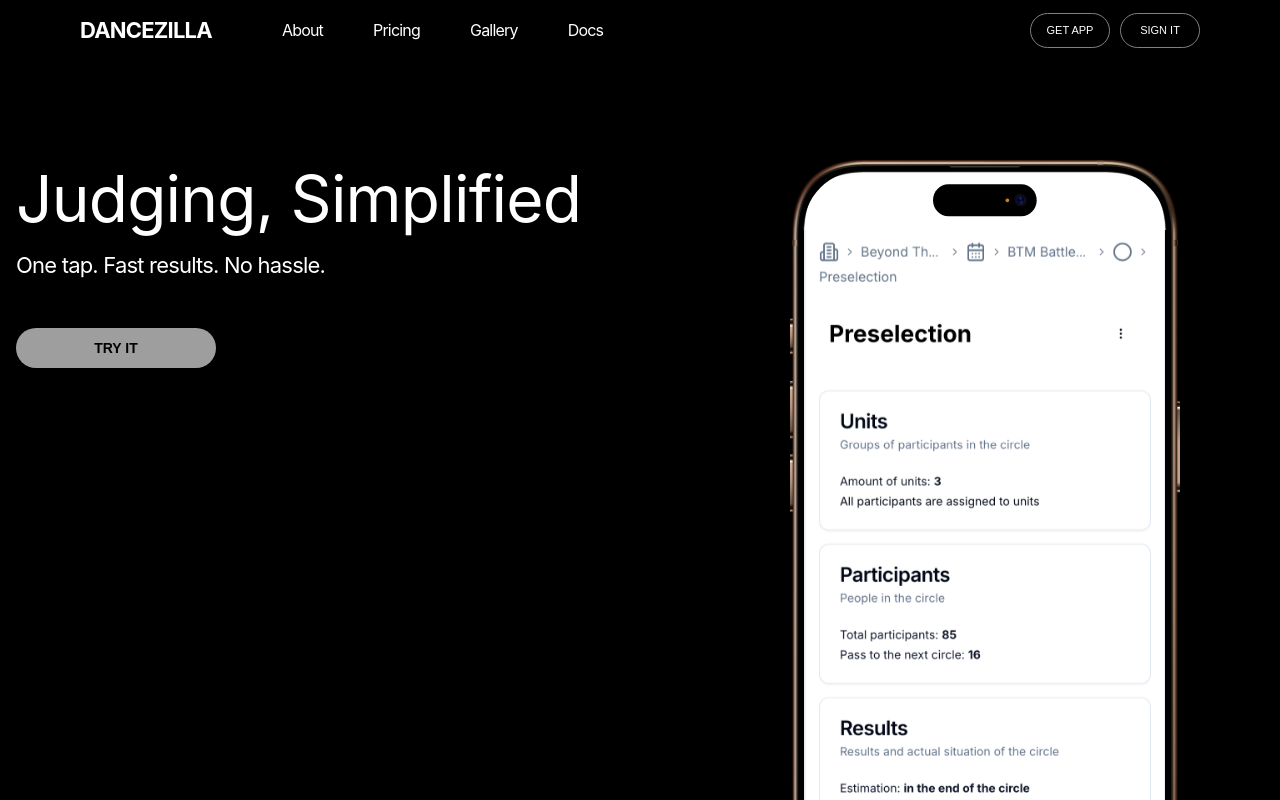
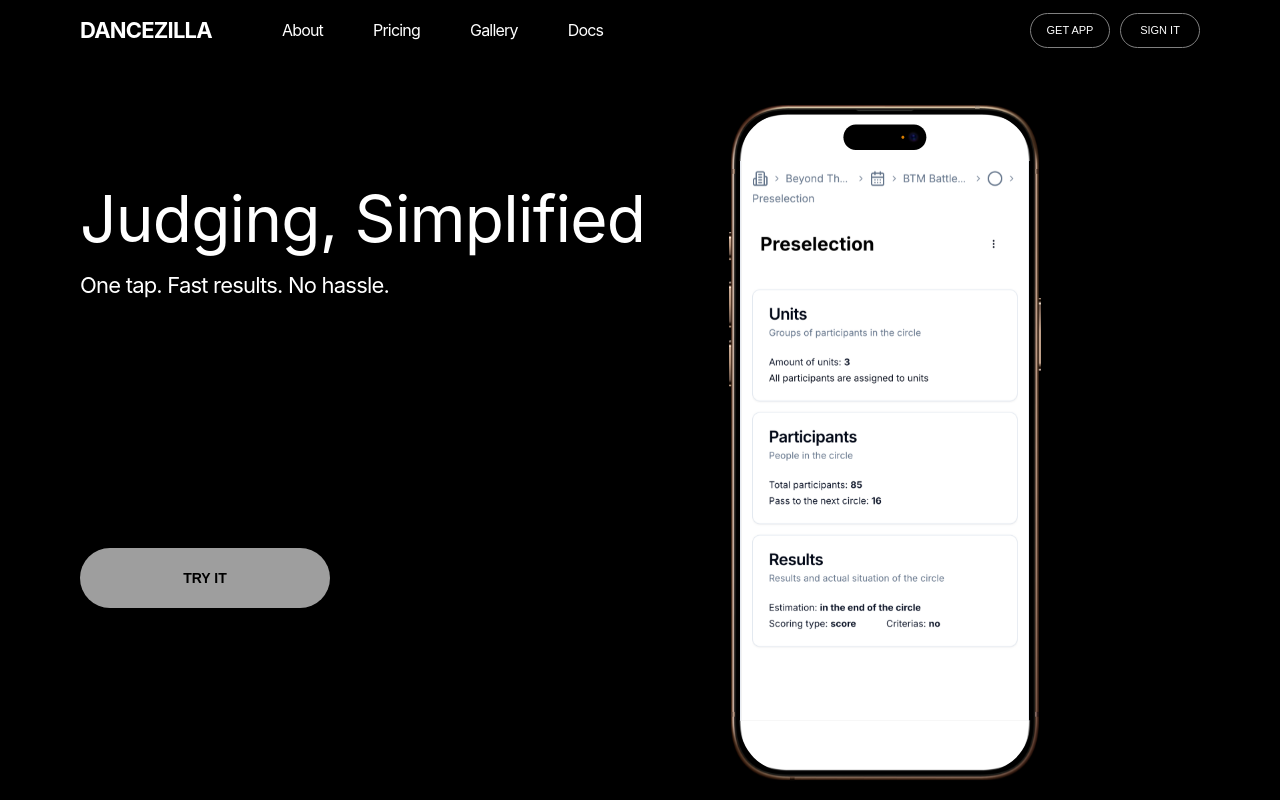
Before and after one commit to dancezilla/dz-site, a React (Vite) app: page / in a window 1280 px wide. Shown: the top 800 px of the page. Built offline with nearby package versions, Linux system fonts and the light colour scheme; grey boxes are pictures that could not be loaded.

Commit message:
Finish Home page

```diff
--- a/src/components/Home/Home.module.scss
+++ b/src/components/Home/Home.module.scss
@@ -6,24 +6,27 @@
   min-height: 100vh;
   color: white;
   position: relative;
+  padding-bottom: 300px
 }
 
-.slider {
-  margin-right: 100px;
-}
+// .slider {
+//   margin-right: 180px; //100px;
+// }
 
 .content {
   display: flex;
-  //padding-left: 80px;
   flex-direction: column;
   justify-content: flex-start;
   align-items: flex-start;
+  //add new:
+  padding-top: 120px;
+  padding-left: 80px;
 }
 
 .wrapper {
   display: flex;
   justify-content: space-between;
-  margin-top: 100px;
+  //margin-top: 100px;
 }
 
 .content h1 {
@@ -40,9 +43,9 @@
 }
 
 .button {
-  margin-top: 50px;
-  width: 200px;
-  height: 40px;
+  margin-top: 250px;
+  width: 250px;
+  height: 60px;
   background: url("animButton.gif");
   background-size: cover;
   border-radius: 30px;
@@ -51,12 +54,3 @@
   font-size: 14px;
   font-weight: bold;
 }
-
-.iphoneFrame {
-  width: 80%;
-  max-width: 550px;
-  margin-left: auto;
-  position: absolute;
-  top: 100px;
-  left: 900px;
-}
--- a/src/components/common/Iphone/Iphone.jsx
+++ b/src/components/common/Iphone/Iphone.jsx
@@ -2,6 +2,7 @@
 
 export const Iphone = ({ children }) => {
   return (
+    <div className={styles.iphoneWrapper}>
       <div className={styles.iphoneContainer}>
         <svg
           className={styles.iphoneSvg}
@@ -274,5 +275,6 @@
         <div className={styles.screenContent}>{children}</div>
         <div className={styles.bottomBar}></div>
       </div>
+    </div>
   );
 };
--- a/src/components/common/Iphone/Iphone.module.scss
+++ b/src/components/common/Iphone/Iphone.module.scss
@@ -1,3 +1,12 @@
+.iphoneWrapper {
+  transform: scale(0.8);
+  height: 0;
+  overflow: visible;
+  padding-top: 50px;
+  margin-right: 200px;
+
+}
+
 .iphoneContainer {
   position: relative;
   width: 390px;
@@ -5,7 +14,7 @@
 }
 
 .iphoneSvg {
-  width: 390px;
+  width:390px;
   height: 844px;
   position: absolute;
   top: 0;
--- a/src/index.scss
+++ b/src/index.scss
@@ -62,7 +62,7 @@
 .container {
   width: 100%;
   margin-right: auto;
-  margin-left: auto;
+  margin-left:auto;
   padding-right: 1rem;
   padding-left: 1rem;
   // Breakpoints matching Tailwind's default container
```
Lines whose indentation alone changed are shown as unchanged.
